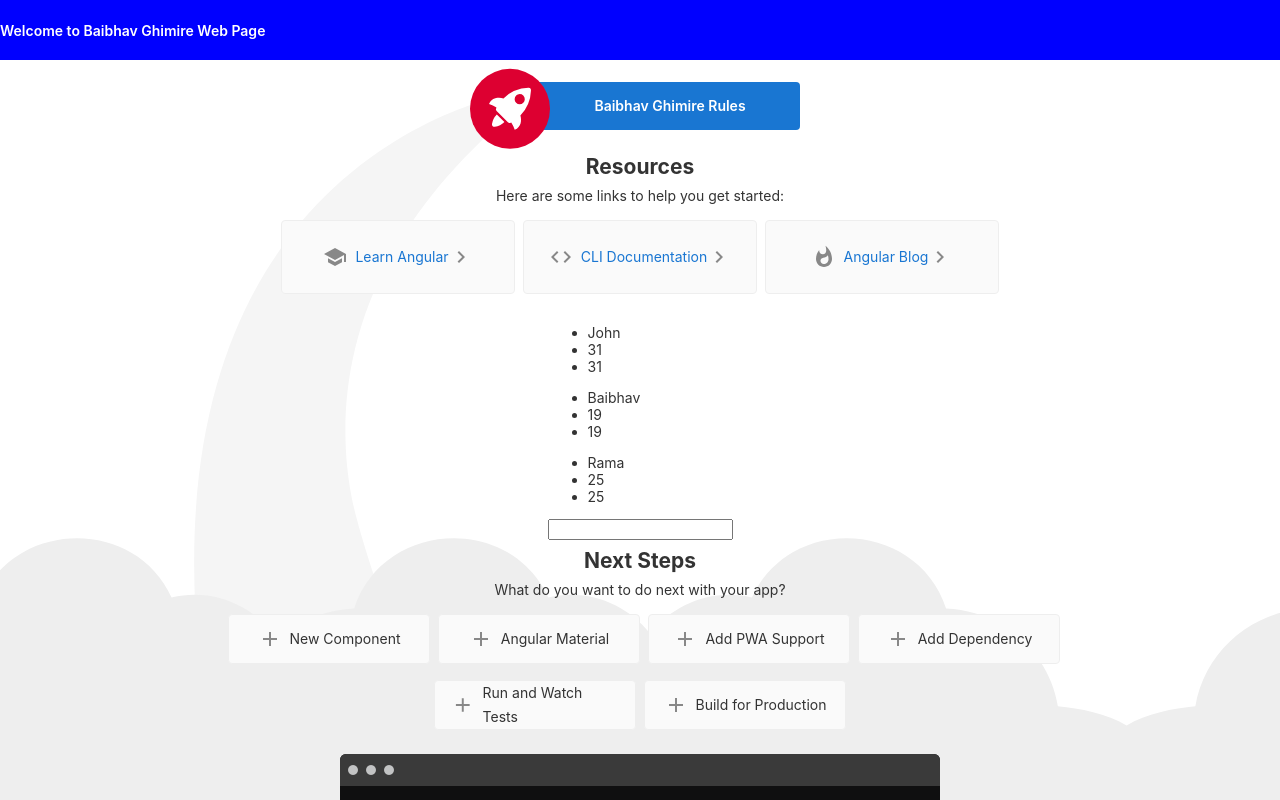
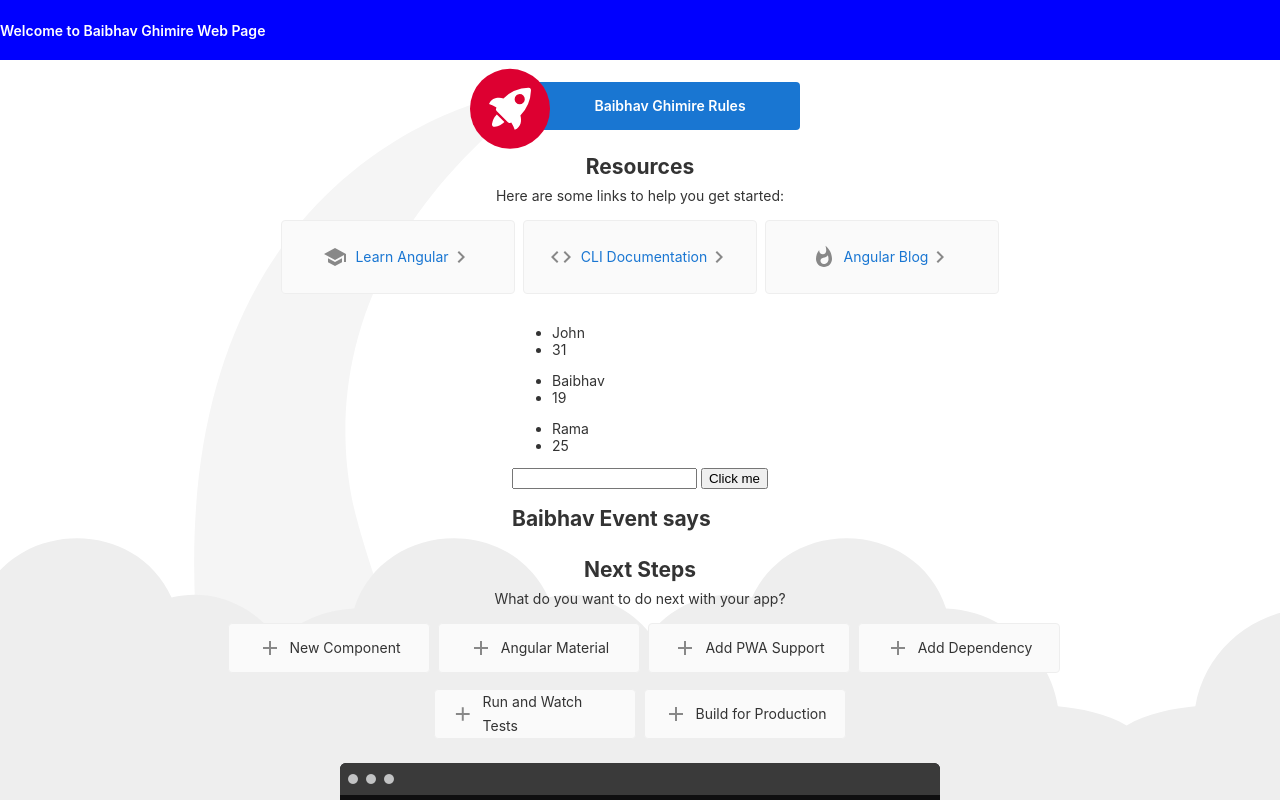
Before and after one commit to baibhav22/codeevolutionangular, an Angular app in the folder myCodeEvolution/my-codeeveolutionpractice/: page / in a window 1280 px wide. Shown: the top 800 px of the page. Built offline with nearby package versions, Linux system fonts and the light colour scheme.

Commit message:
Click Event demo

```diff
--- a/myCodeEvolution/my-codeeveolutionpractice/src/app/itservice/itservice.component.html
+++ b/myCodeEvolution/my-codeeveolutionpractice/src/app/itservice/itservice.component.html
@@ -1,9 +1,12 @@
 
 <ul *ngFor = "let employees of itemployees">
     <li>{{employees.name}}</li>
-    <li>{{employees.age}}</li>
     <li>{{employees.age}}</li>
 </ul>
 
 <input [(ngModel)]="name" type="text" >
 {{name}}
+
+<button (click)=onClick()> Click me</button>
+
+<h2>Baibhav Event says {{eventName}}</h2>
--- a/myCodeEvolution/my-codeeveolutionpractice/src/app/itservice/itservice.component.ts
+++ b/myCodeEvolution/my-codeeveolutionpractice/src/app/itservice/itservice.component.ts
@@ -10,10 +10,16 @@
 
   public itemployees = [] as any;
   public name=" ";
+  public eventName=""
 
   constructor(private _itservice : ItserviceService) { }
 
   ngOnInit(): void {
    this.itemployees= this._itservice.getITBasedEmployees();
   }
+
+  onClick(){
+    console.log('Someone clicked me here')
+    this.eventName="OrderReadyForProcessing"
+  }
 }
```
